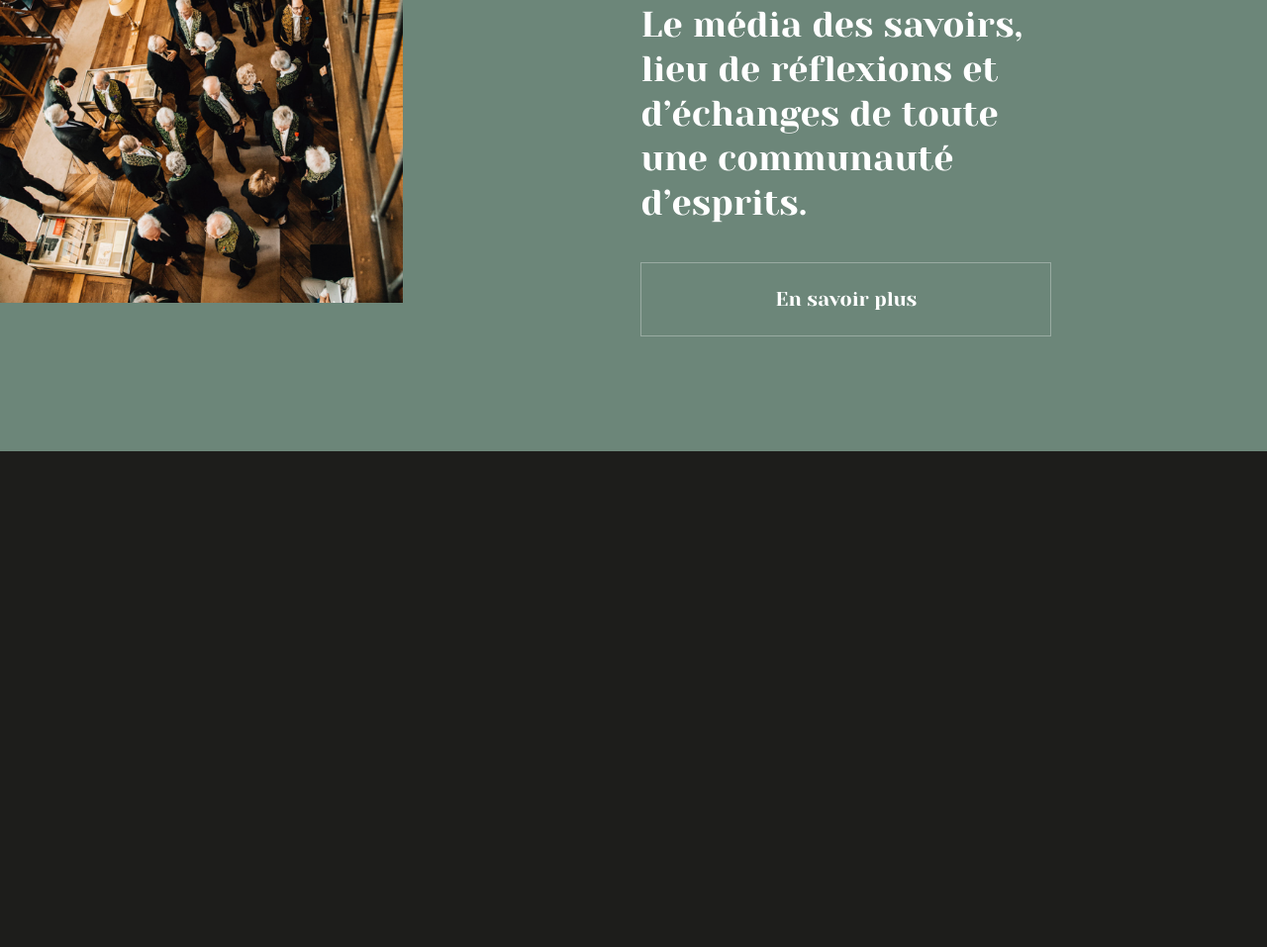
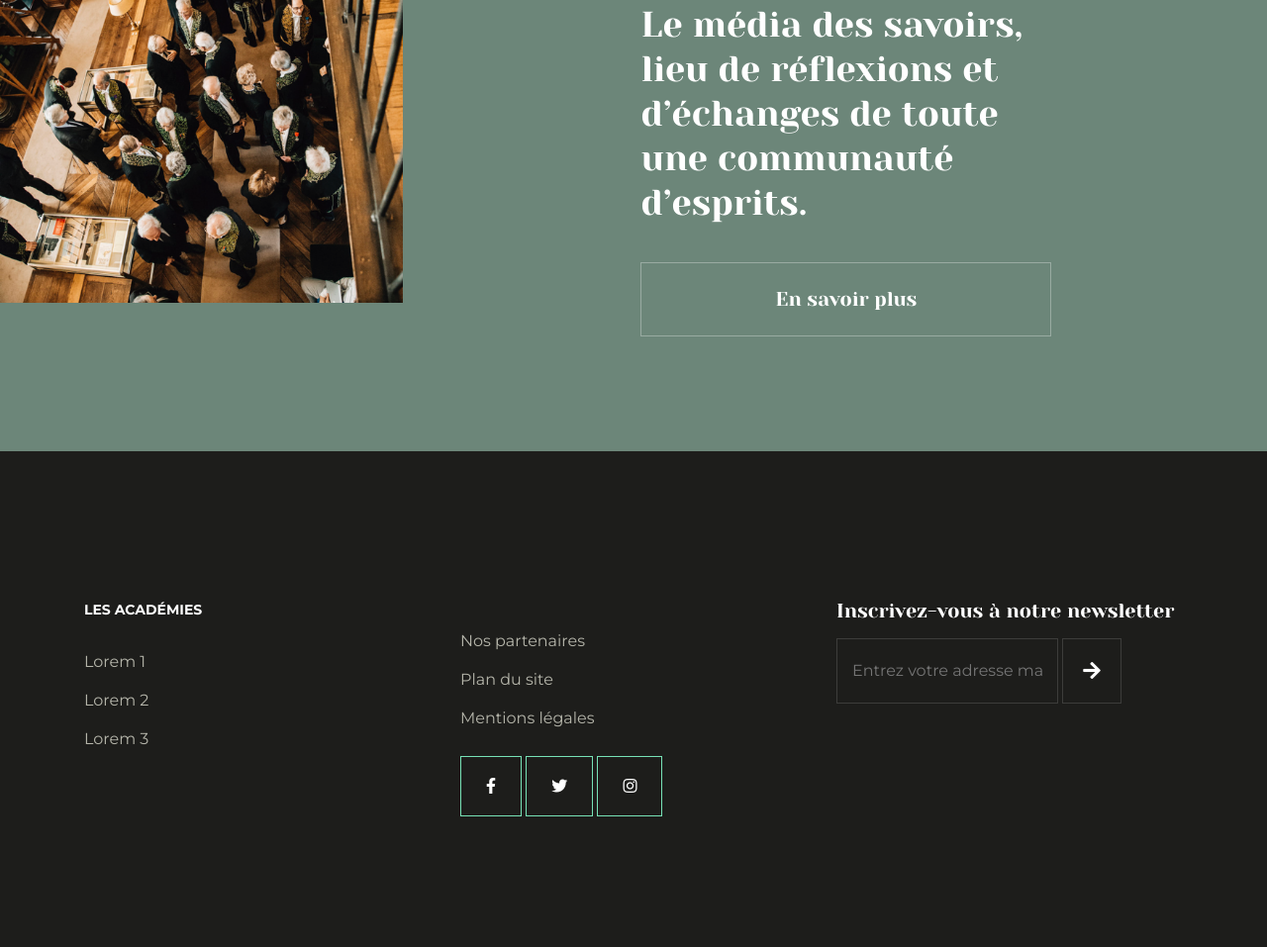
Before and after one commit to muhammadawaisshaikh/canal-academie, a plain HTML site: page index.html in a window 1280 px wide. Shown: the part 5127-6084 px from the top of the page at 99% size. Before the commit the page ends 5583 px from the top, so only its background shows below. Drawn offline with Linux system fonts and the light colour scheme; files that its build step writes are made by us from their sources.

Commit message:
all done

```diff
--- a/css/style.css
+++ b/css/style.css
@@ -474,6 +474,64 @@ header ul li:first-child {
     top: 30px;
 }
 
+footer {
+    padding: 150px 0;
+    color: #ffffff;
+}
+
+footer ul {
+    padding: 15px 0 15px 0;
+    list-style: none;
+    color: #b5b5aa;
+}
+
+footer p {
+    text-transform: uppercase;
+    font-size: 14px;
+    color: #ffffff;
+    font-weight: 600;
+}
+
+footer ul li
+{
+    padding: 15px 0 0 0;
+}
+
+footer .socials{
+    padding: 30px 0 0 0;
+}
+
+footer .socials a {
+    border: solid 1px #77e2b6;
+    color: #ffffff;
+    padding: 20px 25px;
+}
+
+footer .input-area h3 {
+    font-size: 20px;
+    font-family: 'Yeseva One', cursive;
+    padding-bottom: 15px;
+}
+
+footer .input-area input
+{
+    font-size: 16px;
+    background-color: transparent;
+    border: 1px solid #3d3d3b;
+    padding: 20px 15px;
+}
+
+footer .input-area a
+{
+    color: #ffffff;
+    font-size: 20px;
+    border: 1px solid #3d3d3b;
+    padding: 20px;
+    position: relative;
+    top: 2px;
+    left: 0;
+}
+
 @media only screen and (max-width: 600px) {
     header{ padding: 0; }
     header ul li { padding: 25px; }
@@ -512,5 +570,14 @@ header ul li:first-child {
         background: #000000;
         padding: 20px;
         text-align: center;
+        top: 0;
+    }
+
+    footer {padding: 100px 0; text-align: center; }
+
+    footer .input-area
+    {
+        position: relative;
+        top: 50px;
     }
 }
--- a/index.html
+++ b/index.html
@@ -594,6 +594,40 @@
         </div>
     </div>
 
+    <footer>
+        <div class="container">
+            <div class="row">
+                <div class="col-md-4 col-12">
+                    <p>Les académies</p>
+                    <ul>
+                        <li>Lorem 1</li>
+                        <li>Lorem 2</li>
+                        <li>Lorem 3</li>
+                    </ul>
+                </div>
+                <div class="col-md-4 col-12">
+                    <ul>
+                        <li>Nos partenaires</li>
+                        <li>Plan du site</li>
+                        <li>Mentions légales</li>
+                    </ul>
+                    <div class="socials">
+                        <a href="#"><i class="fab fa-facebook-f"></i></a>
+                        <a href="#"><i class="fab fa-twitter"></i></a>
+                        <a href="#"><i class="fab fa-instagram"></i></a>
+                    </div>
+                </div>
+                <div class="col-md-4 col-12">
+                    <div class="input-area">
+                        <h3>Inscrivez-vous à notre newsletter</h3>
+                        <input type="text" placeholder="Entrez votre adresse mail">
+                        <a href="#"><i class="fas fa-arrow-right"></i></a>
+                    </div>
+                </div>
+            </div>
+        </div>
+    </footer>
+
 
     <script src="js/jquery.min.js"></script>
     <script src="slick/slick.min.js"></script>
```
